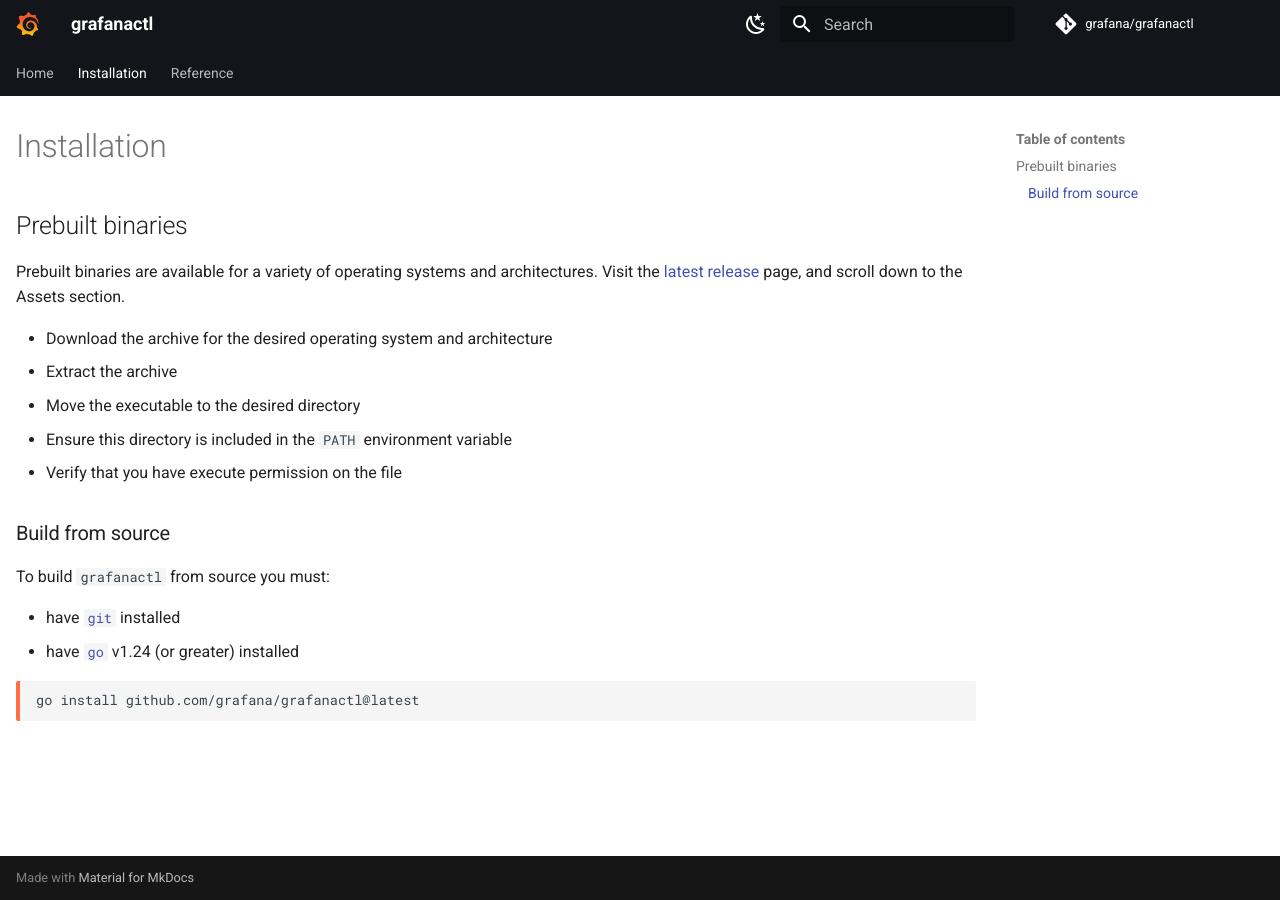
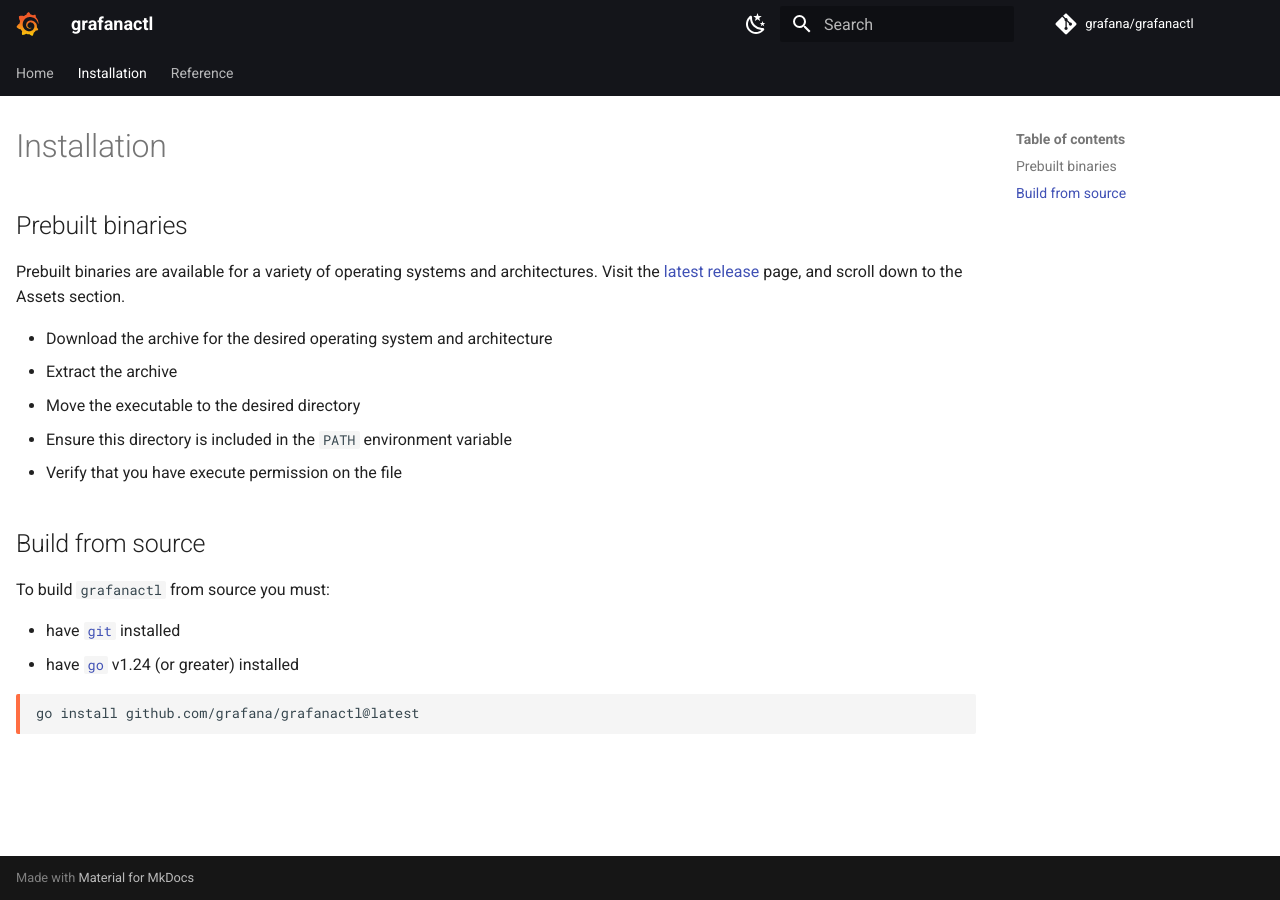
Before and after one commit to grafana/grafanactl, an MkDocs documentation site: the page built from docs/installation.md, in a window 1280 px wide. Built offline with MkDocs 1.6.1 and Material for MkDocs 9.7.7, drawn with Linux system fonts in a browser that asks for light colours; comment, search, counter and statistics services are not loaded.

```diff
--- a/docs/installation.md
+++ b/docs/installation.md
@@ -17,7 +17,7 @@ Visit the [latest release](https://github.com/grafana/grafanactl/releases/latest
  * Ensure this directory is included in the `PATH` environment variable
  * Verify that you have execute permission on the file
 
-### Build from source
+## Build from source
 
 To build `grafanactl` from source you must:
 
```
